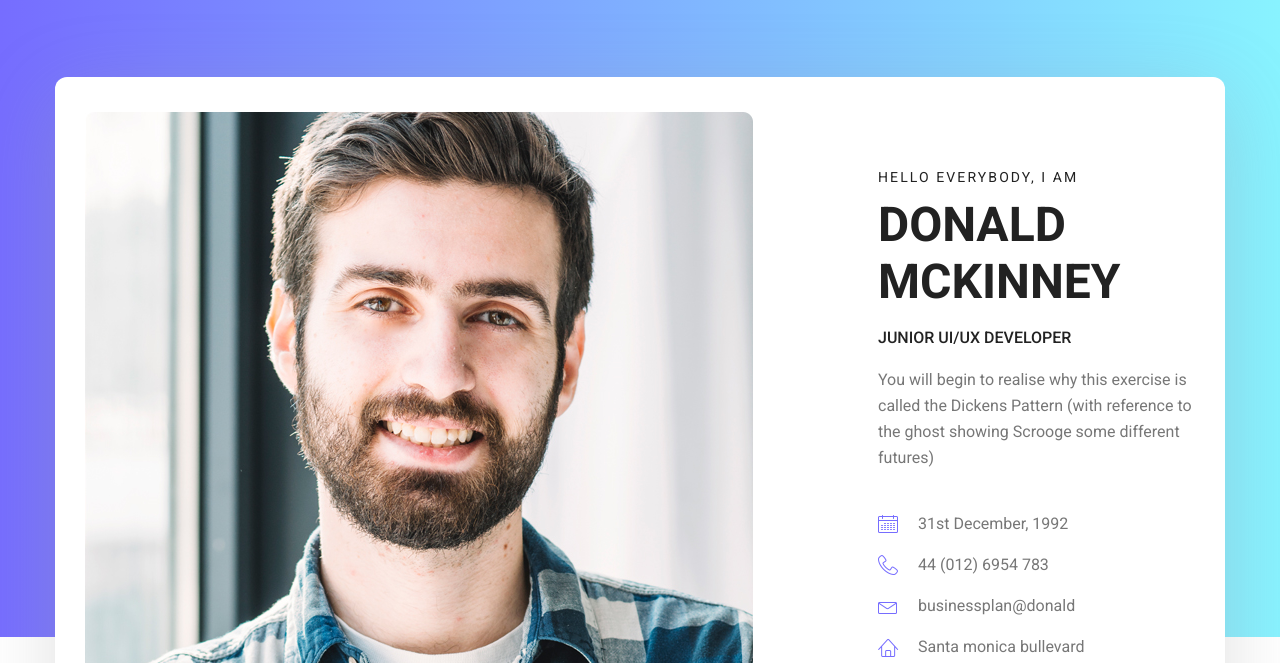
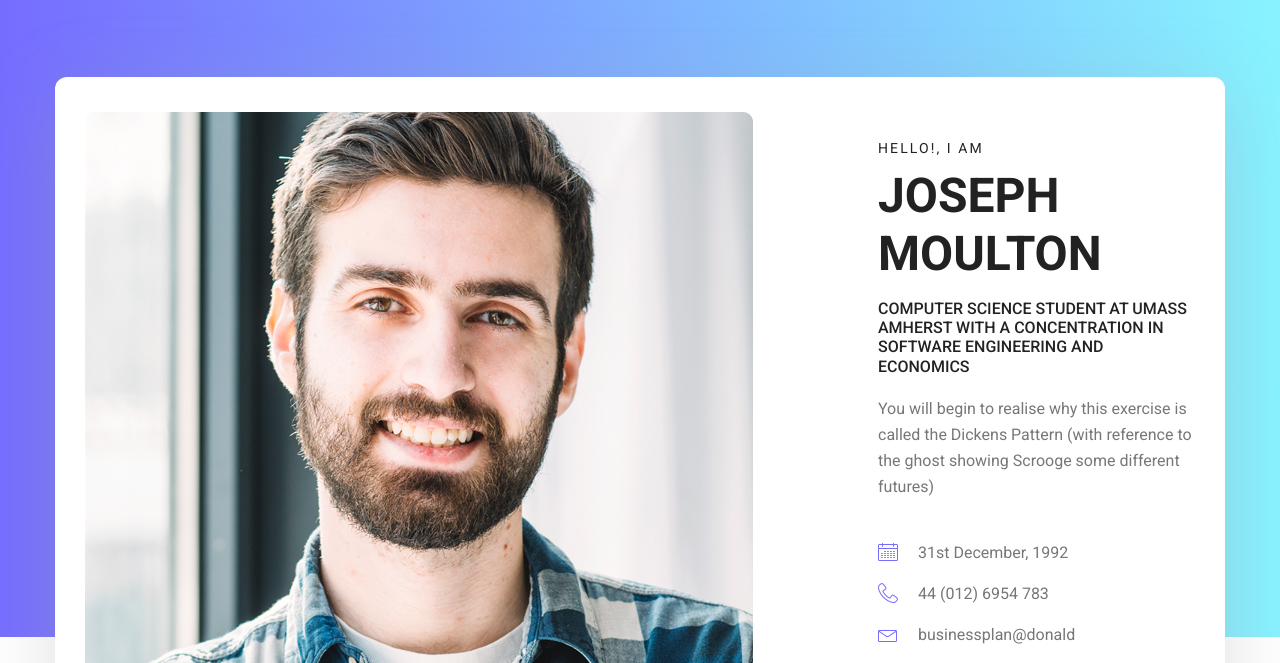
Before and after one commit to jpmoulton/jpmoulton.github.io, a plain HTML site: page index.html in a window 1280 px wide. Shown: the part 123-786 px from the top of the page. Drawn offline with Linux system fonts and the light colour scheme.

Commit message:
Update index.html

```diff
--- a/index.html
+++ b/index.html
@@ -74,9 +74,9 @@
 							</div>
 							<div class="media-body">
 								<div class="personal_text">
-									<h6>Hello Everybody, i am</h6>
-									<h3>Donald McKinney</h3>
-									<h4>Junior UI/UX Developer</h4>
+									<h6>Hello!, I am</h6>
+									<h3>Joseph Moulton</h3>
+									<h4>Computer Science Student at UMass Amherst with a concentration in Software Engineering and Economics</h4>
 									<p>You will begin to realise why this exercise is called the Dickens Pattern (with reference to the ghost showing Scrooge some different futures)</p>
 									<ul class="list basic_info">
 										<li><a href="#"><i class="lnr lnr-calendar-full"></i> 31st December, 1992</a></li>
```
